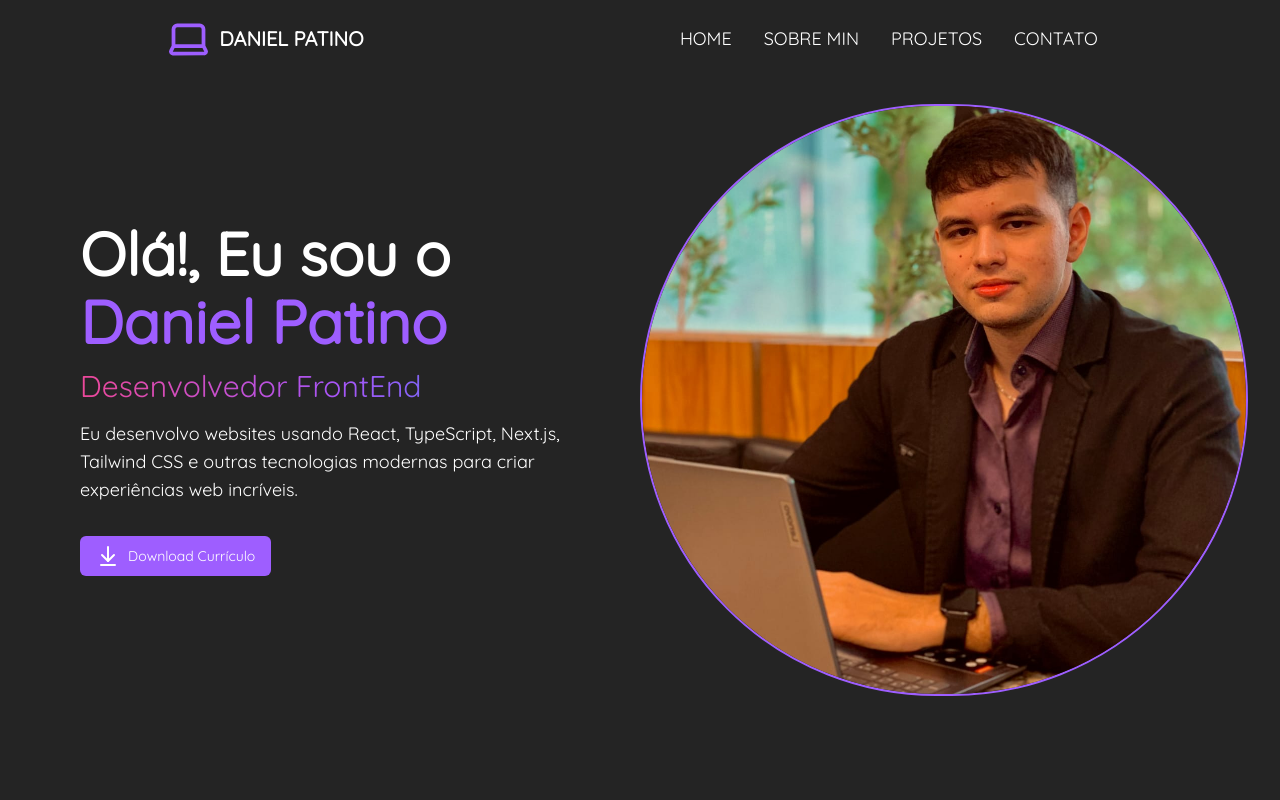
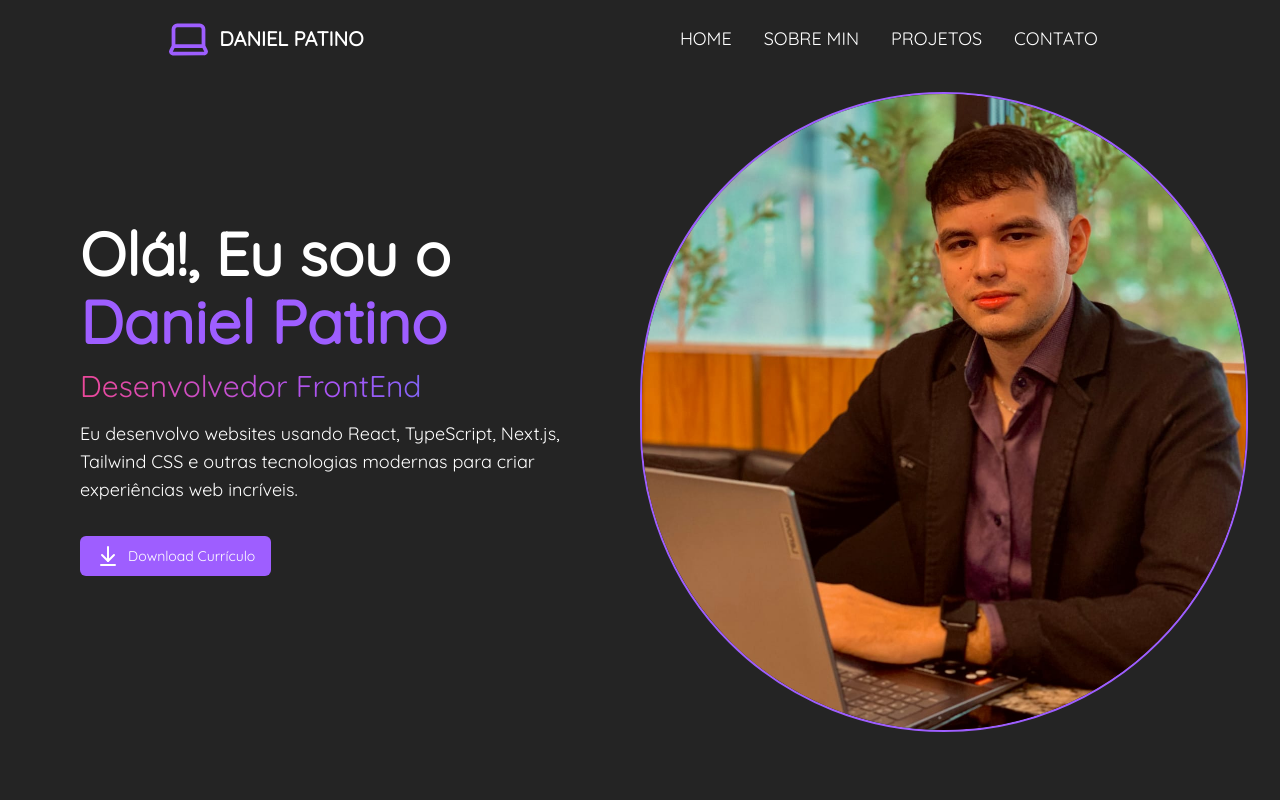
Before and after one commit to Danielpatinno/portfolio-daniel, a Next.js app: page / in a window 1280 px wide. Shown: the top 800 px of the page. Built offline with nearby package versions, Linux system fonts and the light colour scheme.

Commit message:
ajust height image

```diff
--- a/src/app/page.tsx
+++ b/src/app/page.tsx
@@ -7,7 +7,6 @@ import { Button } from "@/components/ui/button";
 import Image from "next/image";
 
 import daniel01 from "@/assets/daniel01.jpeg";
-
 export default function Home() {
   return (
     <main>
@@ -41,7 +40,7 @@ export default function Home() {
           </Button>
         </div>
 
-        <div className="flex justify-center items-center w-full lg:w-2/4 lg:h-[37rem] h-64 overflow-hidden">
+        <div className="flex justify-center items-center w-full mt-6 lg:w-2/4 lg:h-[40rem] h-64 overflow-hidden">
           <div className="border-2 border-primary rounded-full w-64 h-64 lg:w-full lg:h-full">
             <Image
               src={daniel01}
```
